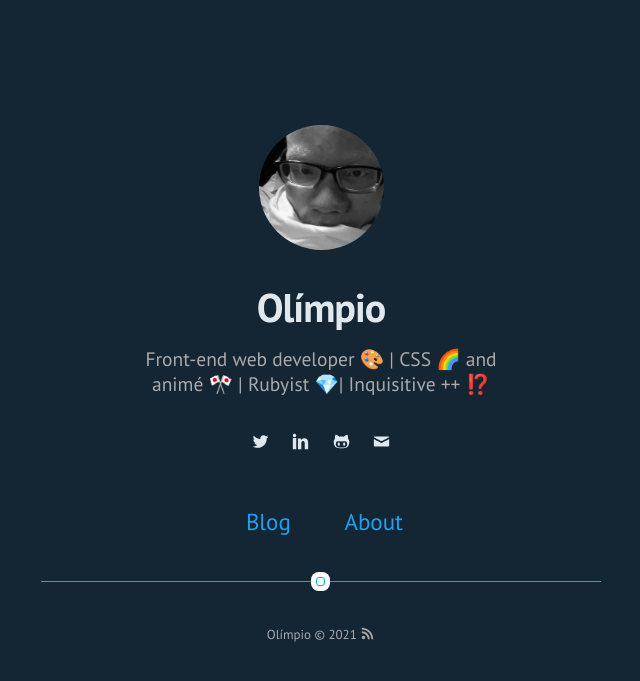
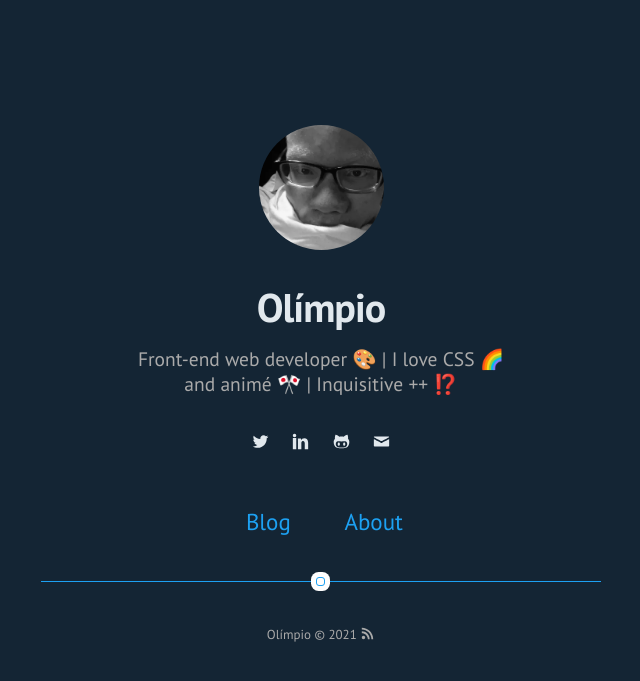
Before and after one commit to rnrnshn/0limpi0.github.io, a Jekyll site: the page built from index.html, in a window 1280 px wide. Shown: the top 681 px of the page, without its empty margins (319-959 px from the left). Built offline with Jekyll 4.4.1, drawn with Linux system fonts in a browser that asks for light colours; some of the changed lines change nothing that is shown.

Commit message:
change domain on config file

```diff
--- a/_config.yml
+++ b/_config.yml
@@ -1,6 +1,6 @@
 # main text of home
 name: Olímpio
-bio: Front-end web developer 🎨 | CSS 🌈 and animé 🎌 | Rubyist 💎| Inquisitive ++ ⁉️
+bio: Front-end web developer 🎨 | I love CSS 🌈 and animé 🎌 | Inquisitive ++ ⁉️
 
 # twitter summary info
 description: A blog about my relationship with tech, css, ruby and tech communities!
@@ -16,7 +16,7 @@
 resume-external: false
 resume-url: https://google.com/?q=my+resume
 
-url: https://olimpio.me
+url: https://0limpi0.github.io
 # your url: http://USERNAME.github.io
 
 permalink: /:title/
@@ -35,7 +35,7 @@
 
 # if you don't have any of social below, comment the line
 # facebook: oly.mangue
-twitter: olimpioadolfo
+twitter: rnrnshn
 # google: mygoogle
 # instagram: myinstagram
 # pinterest: mypinterest
```
